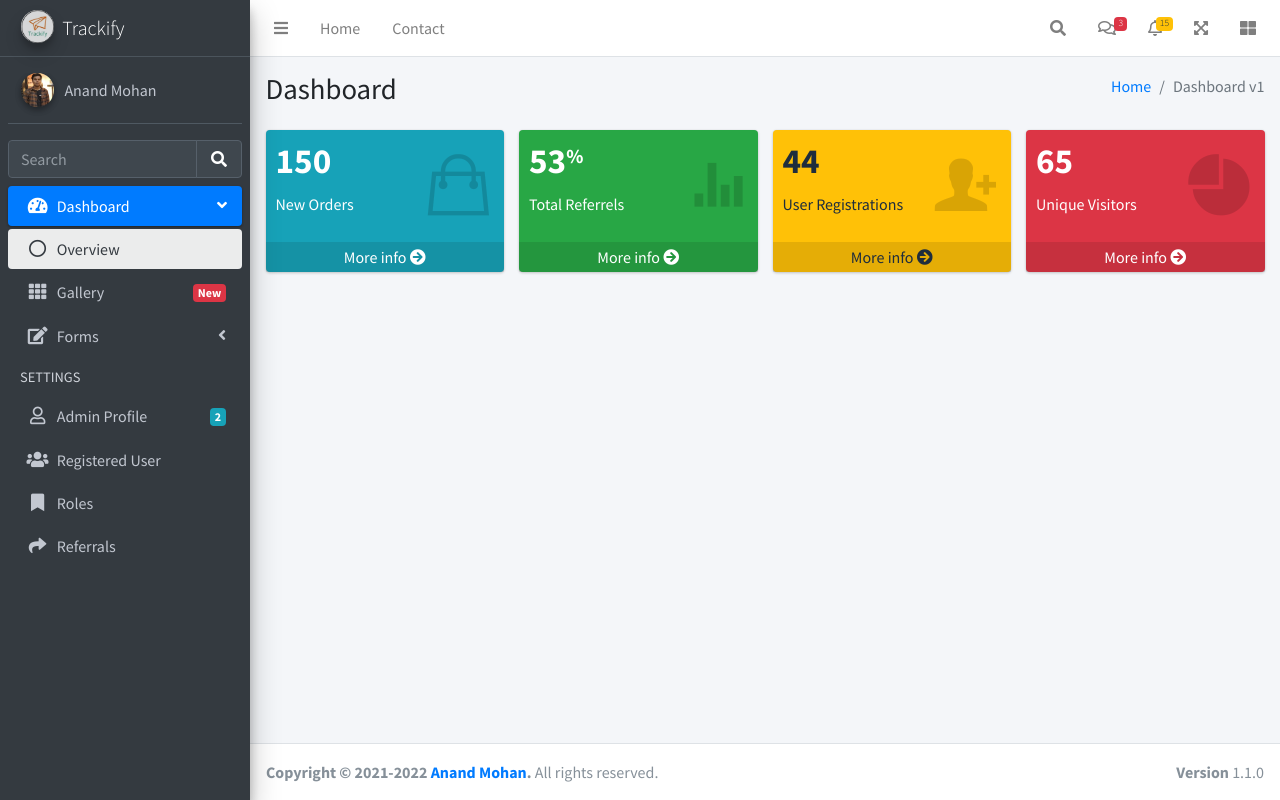
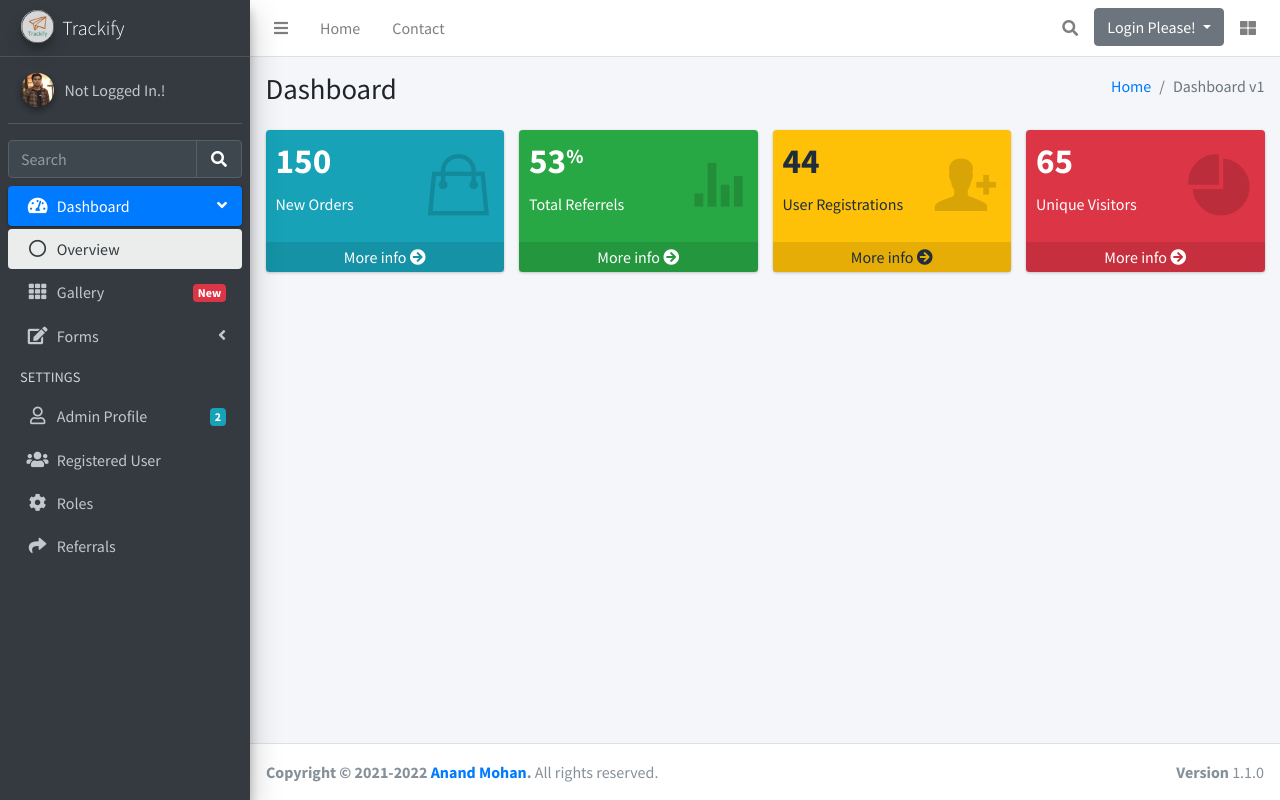
Before and after one commit to itanand/trackify, a PHP site: page /index.php in a window 1280 px wide. Run offline with PHP 8.4, Linux system fonts and the light colour scheme; some libraries are stand-ins or nearby versions.

Commit message:
logged in

```diff
--- a/admin/includes/sidebar.php
+++ b/admin/includes/sidebar.php
@@ -13,7 +13,18 @@
           <img src="assets/dist/img/anand.jpg" class="img-circle elevation-2" alt="User Image">
         </div>
         <div class="info">
-          <a href="#" class="d-block">Anand Mohan</a>
+          <a href="#" class="d-block"><?php
+          if(isset($_SESSION['auth']))
+          {
+            echo $_SESSION['auth_user']['user_name'];
+          }
+          else
+          {
+             echo "Not Logged In.!";
+          }
+
+          ?>
+          </a>
         </div>
       </div>
 
@@ -119,7 +130,7 @@
           </li>
           <li class="nav-item">
             <a href="pages/kanban.html" class="nav-link">
-              <i class="nav-icon fas fa-bookmark"></i>
+              <i class="nav-icon fas fa-cog"></i>
               <p>
                 Roles
               </p>
--- a/admin/includes/topnavbar.php
+++ b/admin/includes/topnavbar.php
@@ -35,97 +35,31 @@
           </form>
         </div>
       </li>
+<li class="nav-item">
+<div class="dropdown">
+  <button class="btn btn-secondary dropdown-toggle" type="button" id="dropdownMenuButton" data-toggle="dropdown" aria-haspopup="true" aria-expanded="false">
+    <?php
+         if(isset($_SESSION['auth']))
+          {
+            echo $_SESSION['auth_user']['user_name'];
+          }
+          else
+          {
+             echo "Login Please!";
+          }
 
-      <!-- Messages Dropdown Menu -->
-      <li class="nav-item dropdown">
-        <a class="nav-link" data-toggle="dropdown" href="#">
-          <i class="far fa-comments"></i>
-          <span class="badge badge-danger navbar-badge">3</span>
-        </a>
-        <div class="dropdown-menu dropdown-menu-lg dropdown-menu-right">
-          <a href="#" class="dropdown-item">
-            <!-- Message Start -->
-            <div class="media">
-              <img src="dist/img/user1-128x128.jpg" alt="User Avatar" class="img-size-50 mr-3 img-circle">
-              <div class="media-body">
-                <h3 class="dropdown-item-title">
-                  Brad Diesel
-                  <span class="float-right text-sm text-danger"><i class="fas fa-star"></i></span>
-                </h3>
-                <p class="text-sm">Call me whenever you can...</p>
-                <p class="text-sm text-muted"><i class="far fa-clock mr-1"></i> 4 Hours Ago</p>
-              </div>
-            </div>
-            <!-- Message End -->
-          </a>
-          <div class="dropdown-divider"></div>
-          <a href="#" class="dropdown-item">
-            <!-- Message Start -->
-            <div class="media">
-              <img src="dist/img/user8-128x128.jpg" alt="User Avatar" class="img-size-50 img-circle mr-3">
-              <div class="media-body">
-                <h3 class="dropdown-item-title">
-                  John Pierce
-                  <span class="float-right text-sm text-muted"><i class="fas fa-star"></i></span>
-                </h3>
-                <p class="text-sm">I got your message bro</p>
-                <p class="text-sm text-muted"><i class="far fa-clock mr-1"></i> 4 Hours Ago</p>
-              </div>
-            </div>
-            <!-- Message End -->
-          </a>
-          <div class="dropdown-divider"></div>
-          <a href="#" class="dropdown-item">
-            <!-- Message Start -->
-            <div class="media">
-              <img src="dist/img/user3-128x128.jpg" alt="User Avatar" class="img-size-50 img-circle mr-3">
-              <div class="media-body">
-                <h3 class="dropdown-item-title">
-                  Nora Silvester
-                  <span class="float-right text-sm text-warning"><i class="fas fa-star"></i></span>
-                </h3>
-                <p class="text-sm">The subject goes here</p>
-                <p class="text-sm text-muted"><i class="far fa-clock mr-1"></i> 4 Hours Ago</p>
-              </div>
-            </div>
-            <!-- Message End -->
-          </a>
-          <div class="dropdown-divider"></div>
-          <a href="#" class="dropdown-item dropdown-footer">See All Messages</a>
-        </div>
-      </li>
-      <!-- Notifications Dropdown Menu -->
-      <li class="nav-item dropdown">
-        <a class="nav-link" data-toggle="dropdown" href="#">
-          <i class="far fa-bell"></i>
-          <span class="badge badge-warning navbar-badge">15</span>
-        </a>
-        <div class="dropdown-menu dropdown-menu-lg dropdown-menu-right">
-          <span class="dropdown-item dropdown-header">15 Notifications</span>
-          <div class="dropdown-divider"></div>
-          <a href="#" class="dropdown-item">
-            <i class="fas fa-envelope mr-2"></i> 4 new messages
-            <span class="float-right text-muted text-sm">3 mins</span>
-          </a>
-          <div class="dropdown-divider"></div>
-          <a href="#" class="dropdown-item">
-            <i class="fas fa-users mr-2"></i> 8 friend requests
-            <span class="float-right text-muted text-sm">12 hours</span>
-          </a>
-          <div class="dropdown-divider"></div>
-          <a href="#" class="dropdown-item">
-            <i class="fas fa-file mr-2"></i> 3 new reports
-            <span class="float-right text-muted text-sm">2 days</span>
-          </a>
-          <div class="dropdown-divider"></div>
-          <a href="#" class="dropdown-item dropdown-footer">See All Notifications</a>
-        </div>
-      </li>
-      <li class="nav-item">
-        <a class="nav-link" data-widget="fullscreen" href="#" role="button">
-          <i class="fas fa-expand-arrows-alt"></i>
-        </a>
-      </li>
+          ?>
+  </button>
+  <div class="dropdown-menu" aria-labelledby="dropdownMenuButton">
+    <a class="dropdown-item" href="#">Logout</a>
+    <a class="dropdown-item" href="login.php">Login</a>
+    <a class="dropdown-item" href="#">Something else here</a>
+  </div>
+</div>
+</li>
+
+
+
       <li class="nav-item">
         <a class="nav-link" data-widget="control-sidebar" data-controlsidebar-slide="true" href="#" role="button">
           <i class="fas fa-th-large"></i>
--- a/admin/login.php
+++ b/admin/login.php
@@ -1,6 +1,12 @@
 <?php
  session_start();
  include('includes/header.php');
+ if(isset($_SESSION['auth']))
+ {
+    $_SESSION['status'] = "You are already logged In";
+    header('Location: index.php');
+
+ }
  ?>
 
 <div class="section">
```
